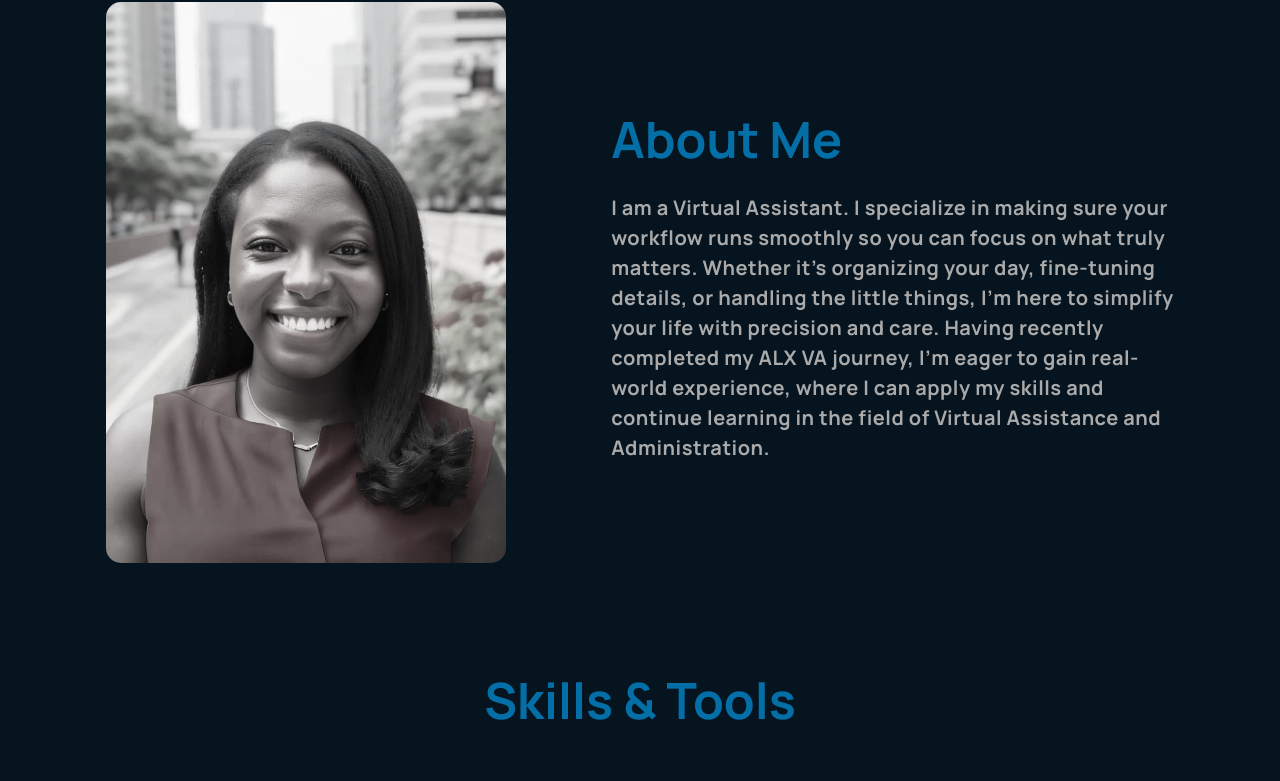
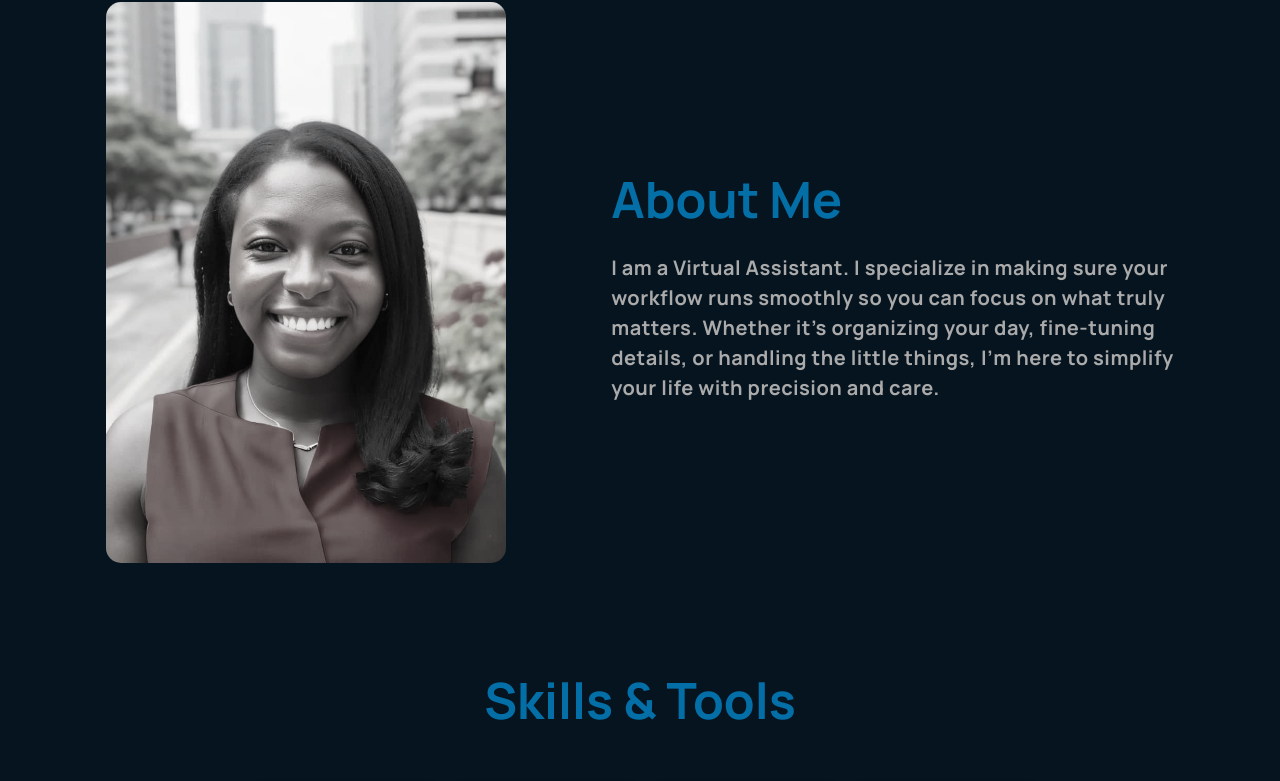
Before and after one commit to Jahsbaby/MY-VA-PORTFOLIO, a plain HTML site: page index.html in a window 1280 px wide. Shown: the part 854-1635 px from the top of the page. Drawn offline with nearby package versions, Linux system fonts and the light colour scheme.

Commit message:
Update index.html

```diff
--- a/index.html
+++ b/index.html
@@ -102,9 +102,6 @@
           making sure your workflow runs smoothly so you can focus on what truly matters.
            Whether it’s organizing your day, fine-tuning details,
           or handling the little things, I’m here to simplify your life with precision and care.
-          Having recently completed my ALX VA
-          journey, I’m eager to gain real-world experience, where I can apply my skills and continue learning in the
-          field of Virtual Assistance and Administration.
         </p>
       </div>
     </section>
@@ -326,7 +323,7 @@
                 <p>Detail-oriented and tech-savvy Virtual Assistant with a strong background
                   in Computer Science. I specialize in streamlining tasks,
                    managing schedules, and providing seamless support through advanced use of Google Workspace and other digital tools.
-                    With a focus on organization, problem-solving, and precision, I assist clients in enhancing productivity and achieving their business goals.\
+                    With a focus on organization, problem-solving, and precision, I assist clients in enhancing productivity and achieving their business goals.
                    My passion lies in simplifying workflows and handling the details so you can focus on what truly matters.
 
                 </p>
```
